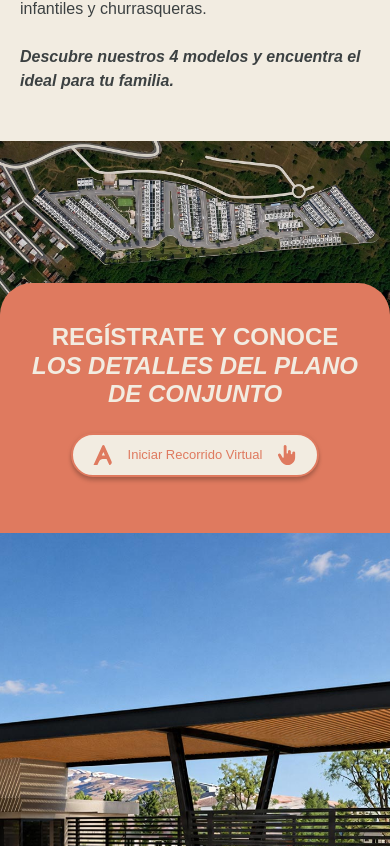
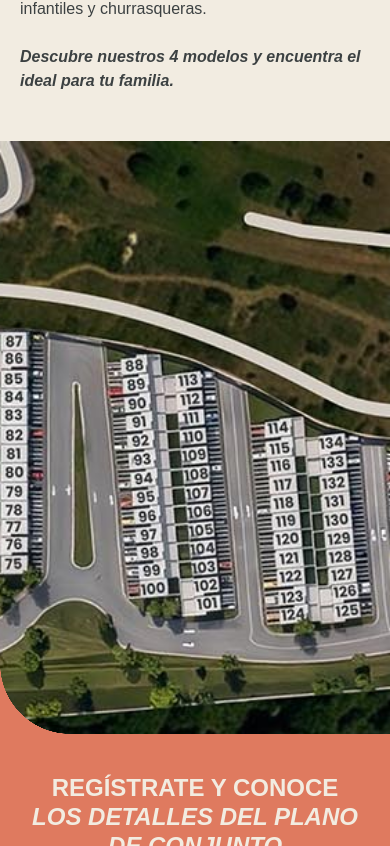
Before and after one commit to xperiencegroup/senderos-de-aluna-one-pager, a React (Vite) app: page / in a window 390 px wide. Shown: the part 2278-3124 px from the top of the page. Built offline with nearby package versions, Linux system fonts and the light colour scheme.

Commit message:
plano responsive sin ajuste de imagen (pendiente)

```diff
--- a/src/pages/home/components/plano-conjunto.tsx
+++ b/src/pages/home/components/plano-conjunto.tsx
@@ -17,17 +17,17 @@ export default function PlanoConjunto() {
   return (
     <div
       id="plano"
-      className="flex relative w-full h-[min(100svh,56vw)] min-h-[620px] items-end lg:overflow-hidden lg:bg-[#1e2b1a] max-lg:flex-col max-lg:items-stretch max-lg:h-auto max-lg:min-h-0 max-lg:bg-impulso"
+      className="flex relative w-full portrait:min-h-[max(100svh,800px)] landscape:h-[min(100svh,56vw)] landscape:min-h-[620px] portrait:justify-end items-end lg:overflow-hidden lg:bg-[#1e2b1a] max-lg:flex-col max-lg:items-stretch max-lg:h-auto max-lg:min-h-0 max-lg:bg-impulso overflow-hidden"
     >
-      <div className="absolute inset-x-0 top-0 bottom-[240px] max-lg:relative max-lg:inset-auto">
+      <div className="absolute inset-x-0 top-0 bottom-[240px] portrait:h-full landscape:max-lg:relative landscape:max-lg:inset-auto">
         <img
           src={masterplanImage}
           alt="Masterplan de Senderos de Aluna"
-          className="size-full object-cover object-center max-lg:h-auto"
+          className="size-full object-cover object-center landscape:max-lg:h-auto"
         />
       </div>
 
-      <div className="relative flex flex-col w-full h-[513px] justify-end items-center overflow-visible max-lg:h-auto max-lg:-mt-[32px] max-lg:rounded-t-[32px] max-lg:bg-impulso">
+      <div className="relative flex flex-col w-full h-[513px] justify-end items-center overflow-visible max-lg:h-auto max-lg:-mt-[32px] max-lg:bg-impulso">
         {/* fondo con forma (solo desktop) */}
         <img
           src={formaBackground}
@@ -35,6 +35,9 @@ export default function PlanoConjunto() {
           aria-hidden="true"
           className="pointer-events-none absolute bottom-0 left-0 h-full w-full select-none max-lg:hidden"
         />
+
+        {/* forma curva */}
+        <div className="lg:hidden absolute size-[70px] bg-impulso top-0 left-0 -translate-y-[100%] curva" />
 
         <div className="flex flex-col relative min-h-[270px] justify-center items-center gap-[24px] px-[20px] py-[30px] max-lg:min-h-0 max-lg:pt-[40px] max-lg:pb-[56px]">
           <h2 className="hero-2 text-center text-beige uppercase max-md:text-[24px]">
```
